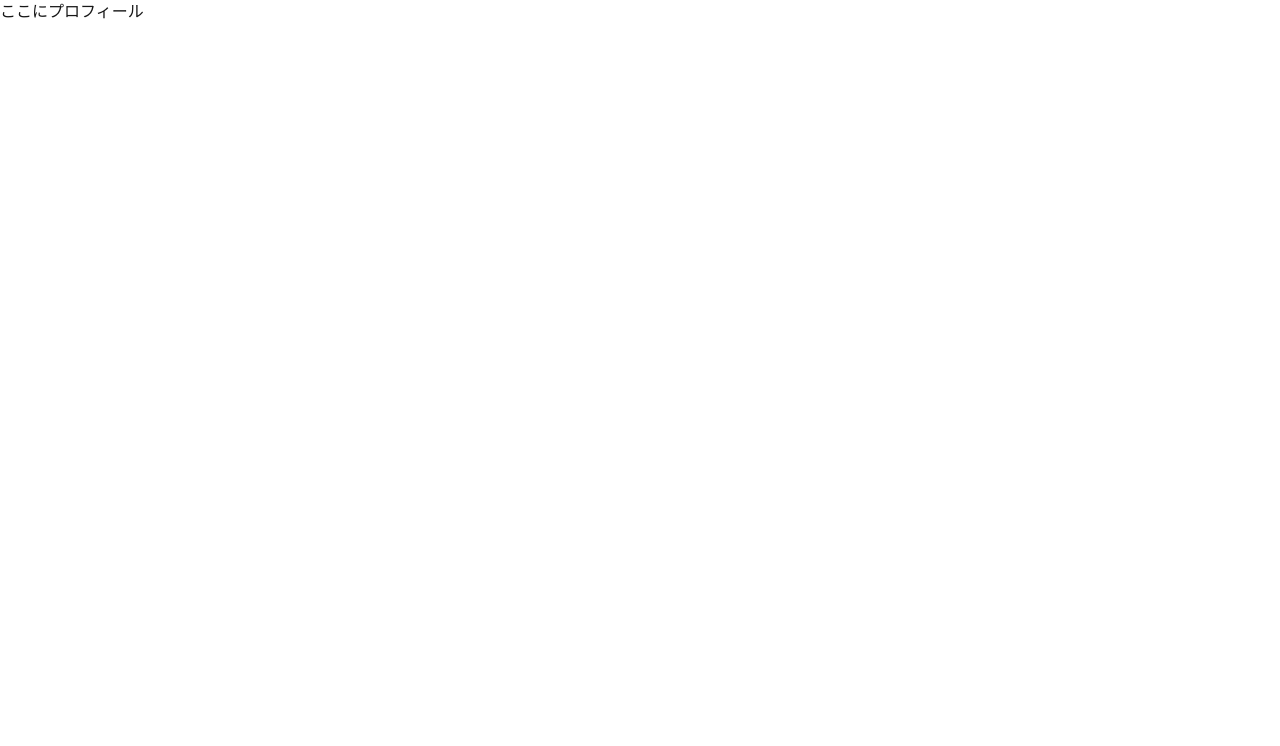
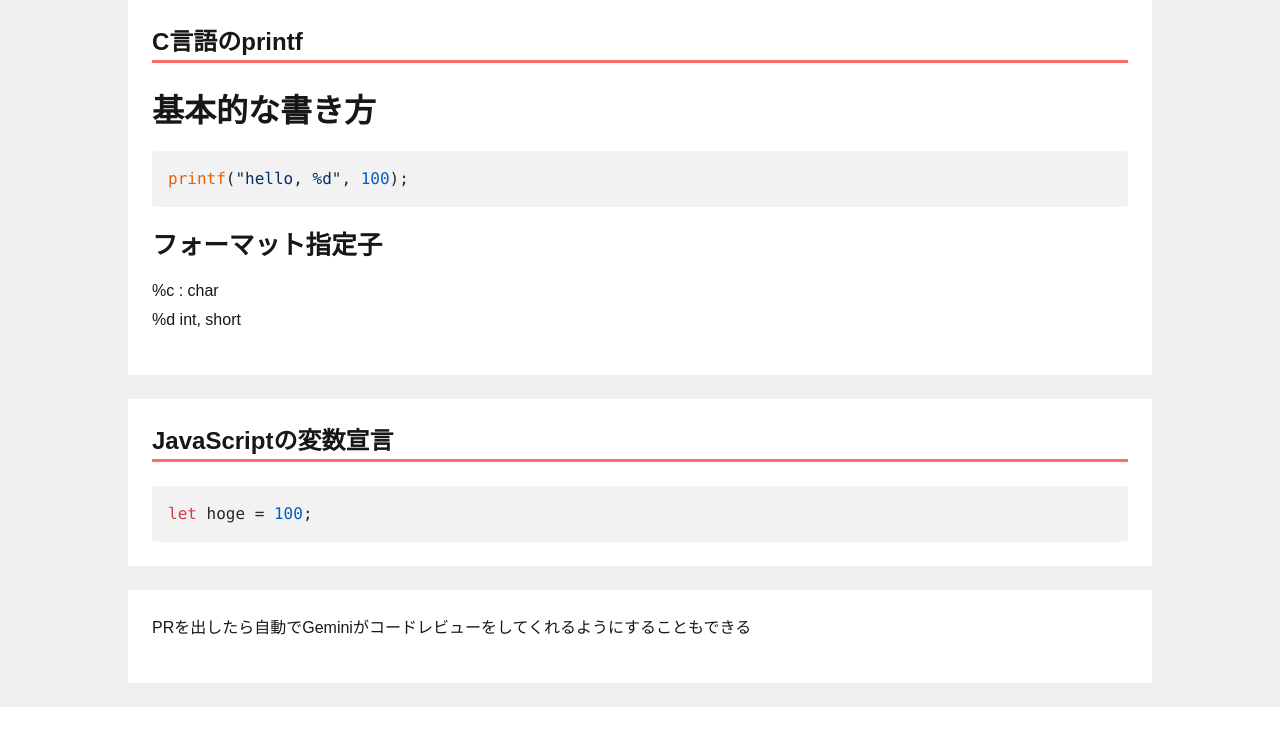
Before and after one commit to KinuGra/2511-egret-front, a Next.js app: page / in a window 1280 px wide. Shown: the top 746 px of the page. Built offline with nearby package versions, Linux system fonts and the light colour scheme.

Commit message:
add: (#5)SnippetCardコンポーネント作成

```diff
--- /dev/null
+++ b/src/app/profile/components/SnippetCard.module.css
@@ -0,0 +1,18 @@
+.container {
+  display: flex;
+  justify-content: center;
+}
+
+.card {
+  margin-bottom: 1.5rem;
+  padding: 1.5rem;
+  width: 80%;
+  background-color: white;
+}
+
+.title {
+  font-size: 1.5rem;
+  font-weight: bold;
+  border-bottom: 3px solid #ff6b6b;
+  margin-bottom: 1.5rem;
+}
--- /dev/null
+++ b/src/app/profile/components/SnippetCard.tsx
@@ -0,0 +1,16 @@
+import MarkdownText from "@/components/MarkdownText";
+import styles from "./SnippetCard.module.css";
+import { Snippet } from "@/types/snippet";
+
+export default function SnippetCard({ title, content }: Snippet) {
+	return (
+		<>
+			<div className={styles.container}>
+				<div className={styles.card}>
+					{title ? <div className={styles.title}>{title}</div> : null}
+					<MarkdownText content={content} />
+				</div>
+			</div>
+		</>
+	);
+}
--- a/src/app/profile/page.tsx
+++ b/src/app/profile/page.tsx
@@ -1,3 +1,51 @@
+import { Snippet } from "@/types/snippet";
+import SnippetCard from "./components/SnippetCard";
+
 export default function ProfileScreen() {
-	return <>ここにプロフィール</>;
+	const data: Snippet[] = [
+		{
+			id: 1,
+			title: "C言語のprintf",
+			content: `
+# 基本的な書き方
+\`\`\`c
+printf("hello, %d", 100);
+\`\`\`
+## フォーマット指定子
+%c : char
+%d int, short
+`,
+		},
+		{
+			id: 2,
+			title: "JavaScriptの変数宣言",
+			content: `
+\`\`\`javascript
+let hoge = 100;
+\`\`\`
+`,
+		},
+		{
+			id: 3,
+			content: `
+PRを出したら自動でGeminiがコードレビューをしてくれるようにすることもできる
+`,
+		},
+	];
+
+	return (
+		<>
+			<div style={{ backgroundColor: "#efefef" }}>
+				{data.map((snippet) => (
+					<div key={snippet.id}>
+						<SnippetCard
+							id={snippet.id}
+							title={snippet.title}
+							content={snippet.content}
+						/>
+					</div>
+				))}
+			</div>
+		</>
+	);
 }
--- /dev/null
+++ b/src/types/snippet.ts
@@ -0,0 +1,5 @@
+export type Snippet = {
+	id: number;
+	title?: string;
+	content: string;
+};
```
